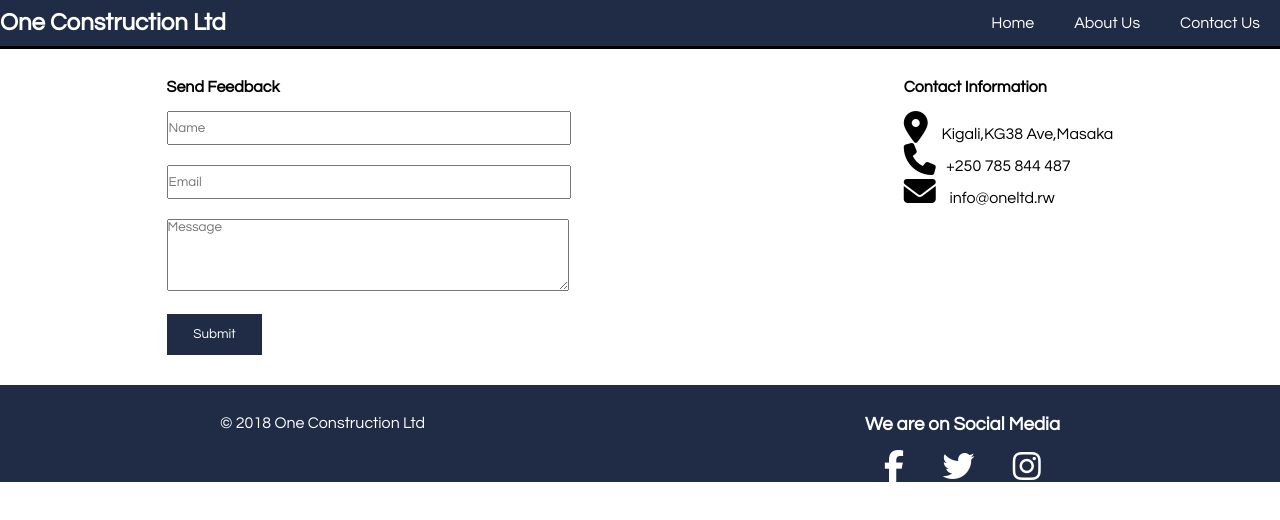
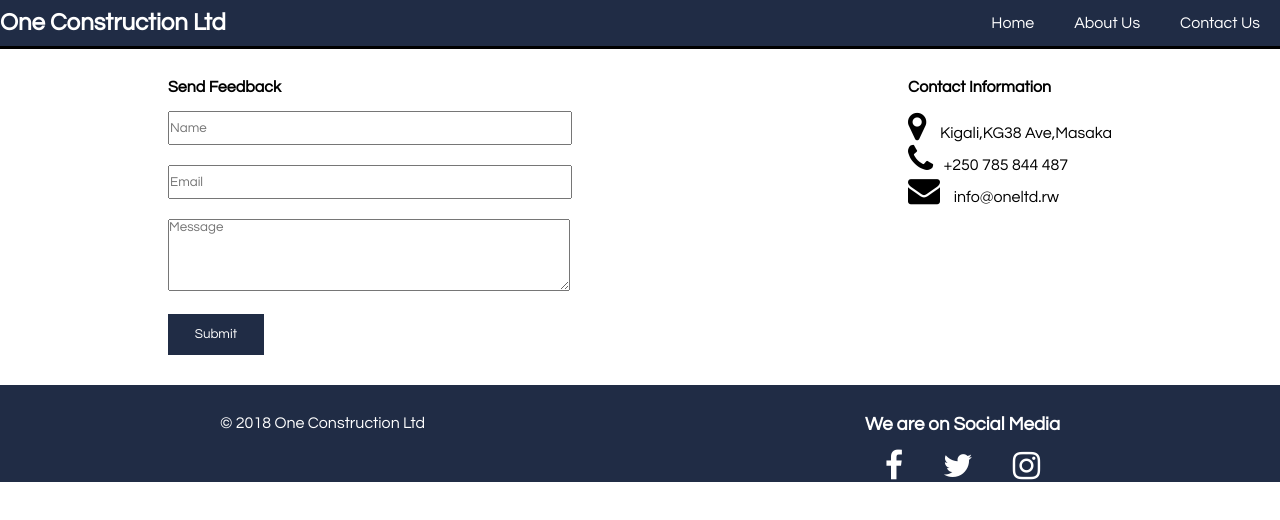
Before and after one commit to eliemugenzi/one-ltd, a plain HTML site: page contact.html in a window 1280 px wide. Drawn offline with Linux system fonts and the light colour scheme.

Commit message:
Link to font-awesome cdn

```diff
--- a/contact.html
+++ b/contact.html
@@ -5,7 +5,7 @@
     <meta name="viewport" content="width=device-width,initial-scale=1">
     <title>Contact Us|One Construction Ltd</title>
     <link rel="stylesheet" href="css/style.css">
-    <link rel="stylesheet" href="../font-awesome/css/font-awesome.min.css">
+    <link rel="stylesheet" href="https://maxcdn.bootstrapcdn.com/font-awesome/4.7.0/css/font-awesome.min.css">
     <script src="js/jquery-3.2.1.min.js" charset="utf-8"></script>
     <script type="text/javascript">
       $(document).ready(()=>{
```
Also changed, not shown: about.html (+1 -1 lines), index.html (+1 -1 lines).
